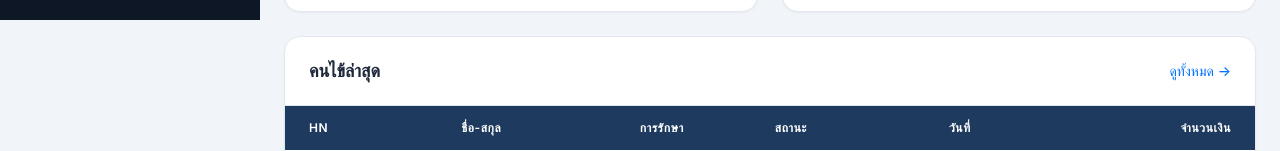
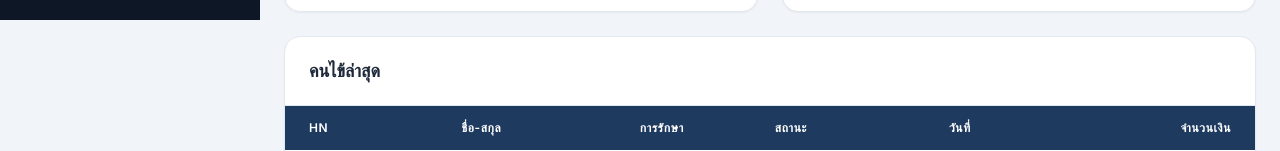
Before and after one commit to ronnayod/LDC, a Next.js app: page / in a window 1280 px wide. Shown: the part 780-931 px from the top of the page. Built offline with nearby package versions, Linux system fonts and the light colour scheme.

Commit message:
feat: add dashboard page component

```diff
--- a/src/app/(dashboard)/page.tsx
+++ b/src/app/(dashboard)/page.tsx
@@ -149,9 +149,9 @@ export default function DashboardPage() {
         <div className="px-4 sm:px-6 py-4 sm:py-5 border-b border-[#E2E8F0]">
           <div className="flex items-center justify-between">
             <h3 className="text-base sm:text-lg font-semibold text-[#1E293B]">คนไข้ล่าสุด</h3>
-            <button className="text-xs sm:text-sm font-medium text-[#0072FF] hover:text-[#00C6FF] transition-colors">
+            {/* <button className="text-xs sm:text-sm font-medium text-[#0072FF] hover:text-[#00C6FF] transition-colors">
               ดูทั้งหมด →
-            </button>
+            </button> */}
           </div>
         </div>
         <div className="overflow-x-auto">
```
